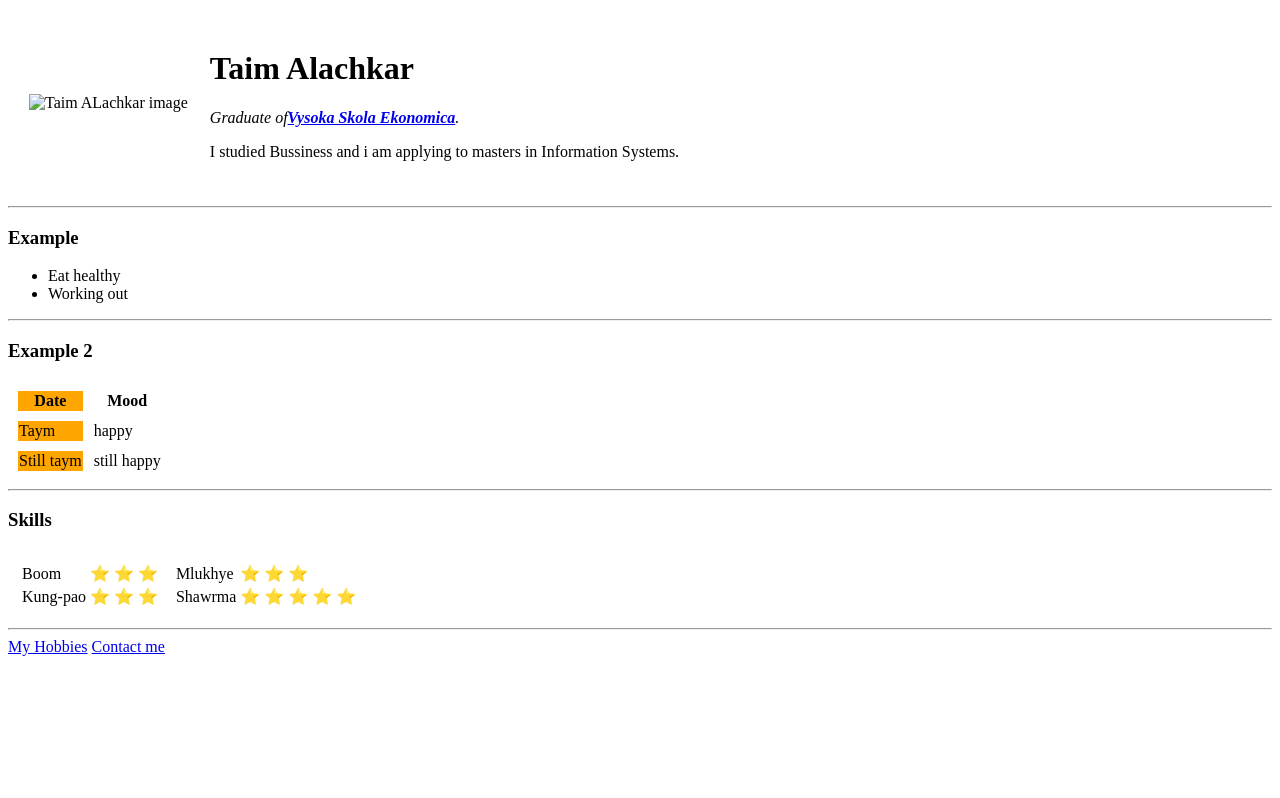
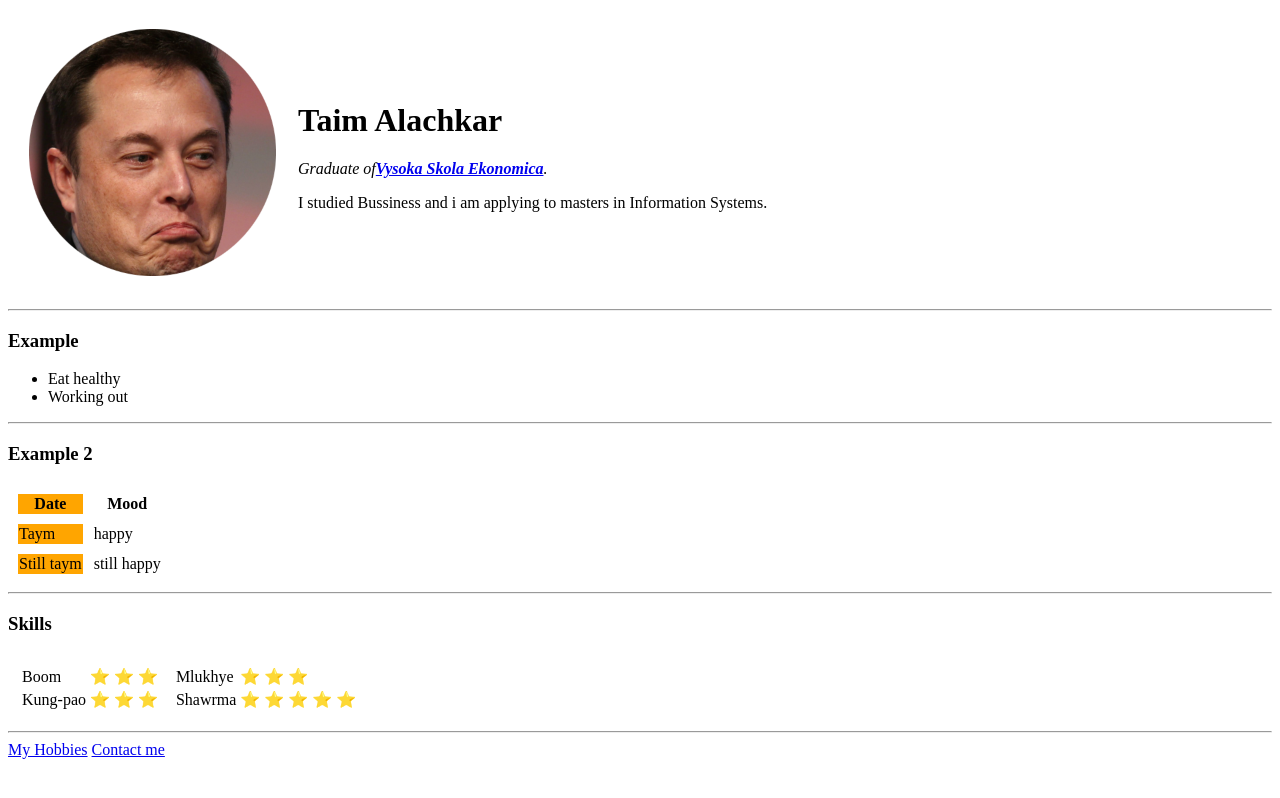
Before and after one commit to Code-carry-Taim/CV, a plain HTML site: page index.html in a window 1280 px wide. Drawn offline with Linux system fonts and the light colour scheme.

Commit message:
Update index.html

```diff
--- a/index.html
+++ b/index.html
@@ -9,7 +9,7 @@
 <body>
   <table cellspacing="20">
     <tr>
-      <td><img src="elon.png" alt="Taim ALachkar image"></td>
+      <td><img src="images/elon.png" alt="Taim ALachkar image"></td>
       <td>
         <h1>Taim Alachkar</h1>
         <p><em>Graduate of<strong><a href="https://www.vse.cz/">Vysoka Skola Ekonomica</a></strong>.</em></p>
```
